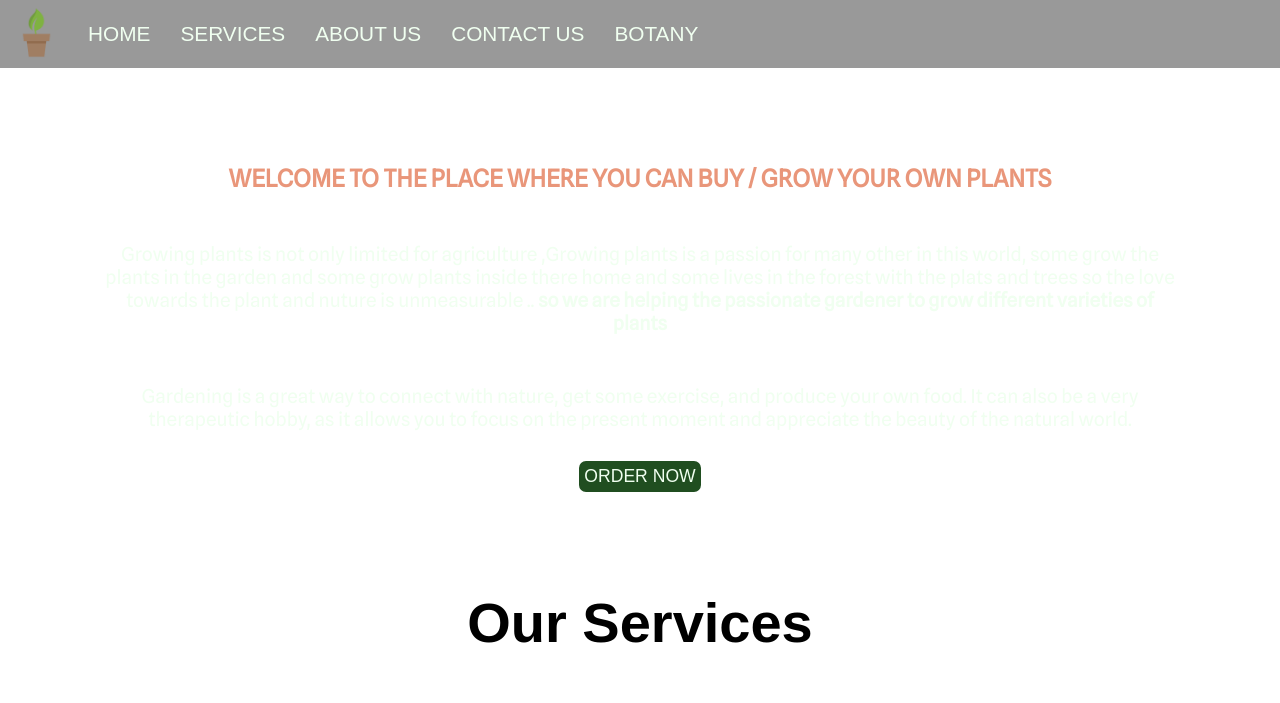
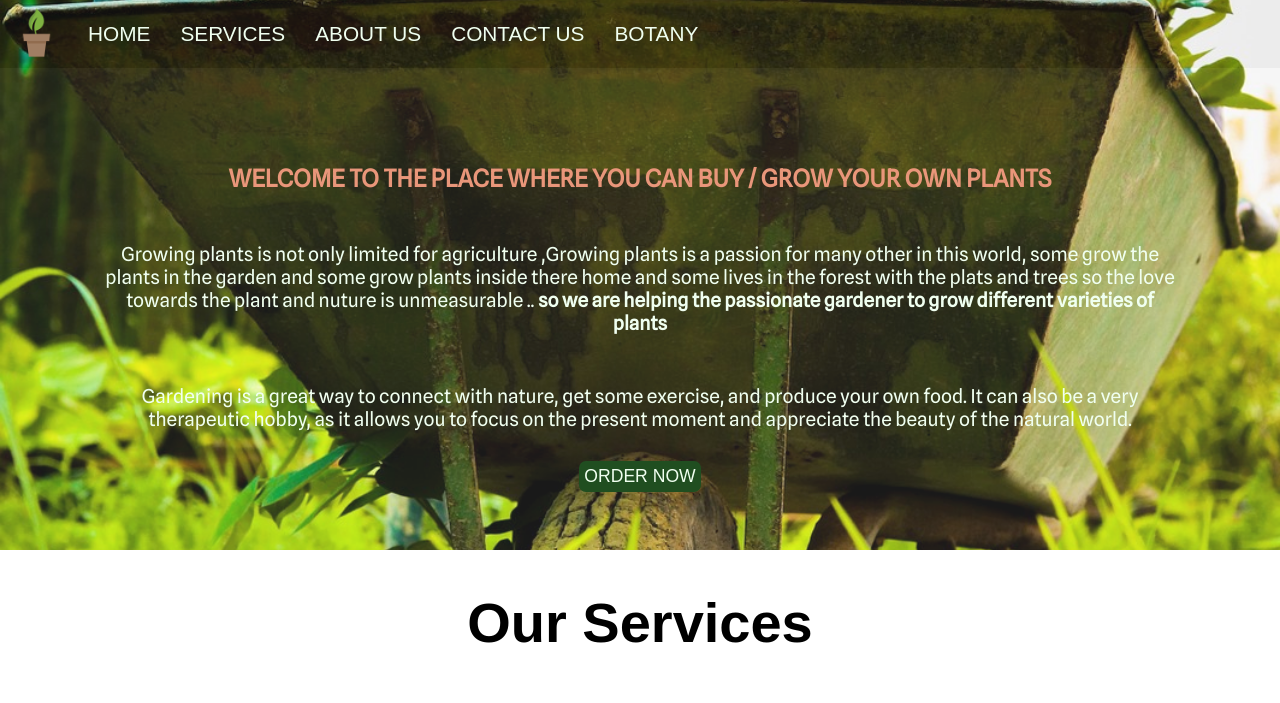
Before and after one commit to Sharu2719/NURSERY, a plain HTML site: page home.html in a window 1280 px wide. Shown: the top 703 px of the page. Drawn offline with Linux system fonts and the light colour scheme; files whose address does not match are found by name; a web font is replaced by a local one.

Commit message:
images moved

```diff
--- a/form.css
+++ b/form.css
@@ -15,7 +15,8 @@ h1{
 }
 /* body styling */
 body{
-    background: url("background.jpg") no-repeat center fixed;
+
+    background: url("img/background.jpg") no-repeat center fixed;
     background-size: cover;
 
 
--- a/home.css
+++ b/home.css
@@ -79,7 +79,6 @@
     padding: 25px 15px;
     border-radius: 20px;
     text-decoration: none; */
-
 }
 
 /* HOME section */
@@ -96,7 +95,7 @@
 #home::before {
     content: "";
     position: absolute;
-    background: url('bg1.png') no-repeat center center/cover;
+    background: url('assets/bg1.png') no-repeat center center/cover;
     height: 550px;
     top: 0px;
     left: 0px;
--- a/home.html
+++ b/home.html
@@ -18,7 +18,7 @@
 <body>
     <nav id="navbar">
         <div id="logo">
-            <img src="logo1.png" alt="PLANTS">
+            <img src="img/logo1.png" alt="PLANTS">
         </div>
         <ul>
             <li class="item"><a href="#home">HOME</a></li>
```
Also changed, not shown: img/logo1.png (renamed from logo1.png), 2 other files.
